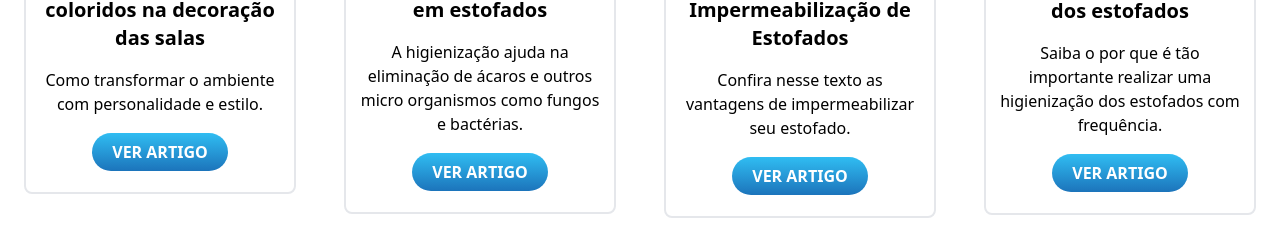
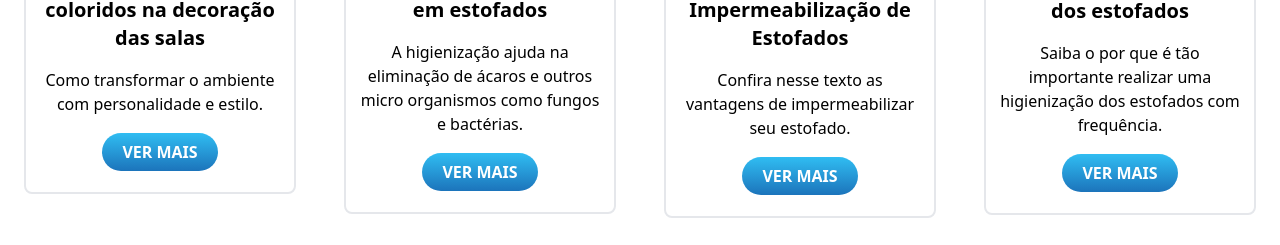
Before and after one commit to LavanderiaMundial/site, a Next.js app: page / in a window 1280 px wide. Shown: the part 5689-5934 px from the top of the page. Built offline with nearby package versions, Linux system fonts and the light colour scheme.

Commit message:
blog e formulario

```diff
--- a/src/app/components/Blog.jsx
+++ b/src/app/components/Blog.jsx
@@ -67,7 +67,7 @@ const Blog = () => {
                   href={blog.href}
                   className="uppercase gradient-container bg-gradient-to-t from-primary to-secondary text-light py-2 px-5 rounded-3xl hover:text-amarelo transition-all duration-300 font-bold"
                 >
-                  Ver artigo
+                  Ver mais
                 </Link>
               </div>
             </div>
```
